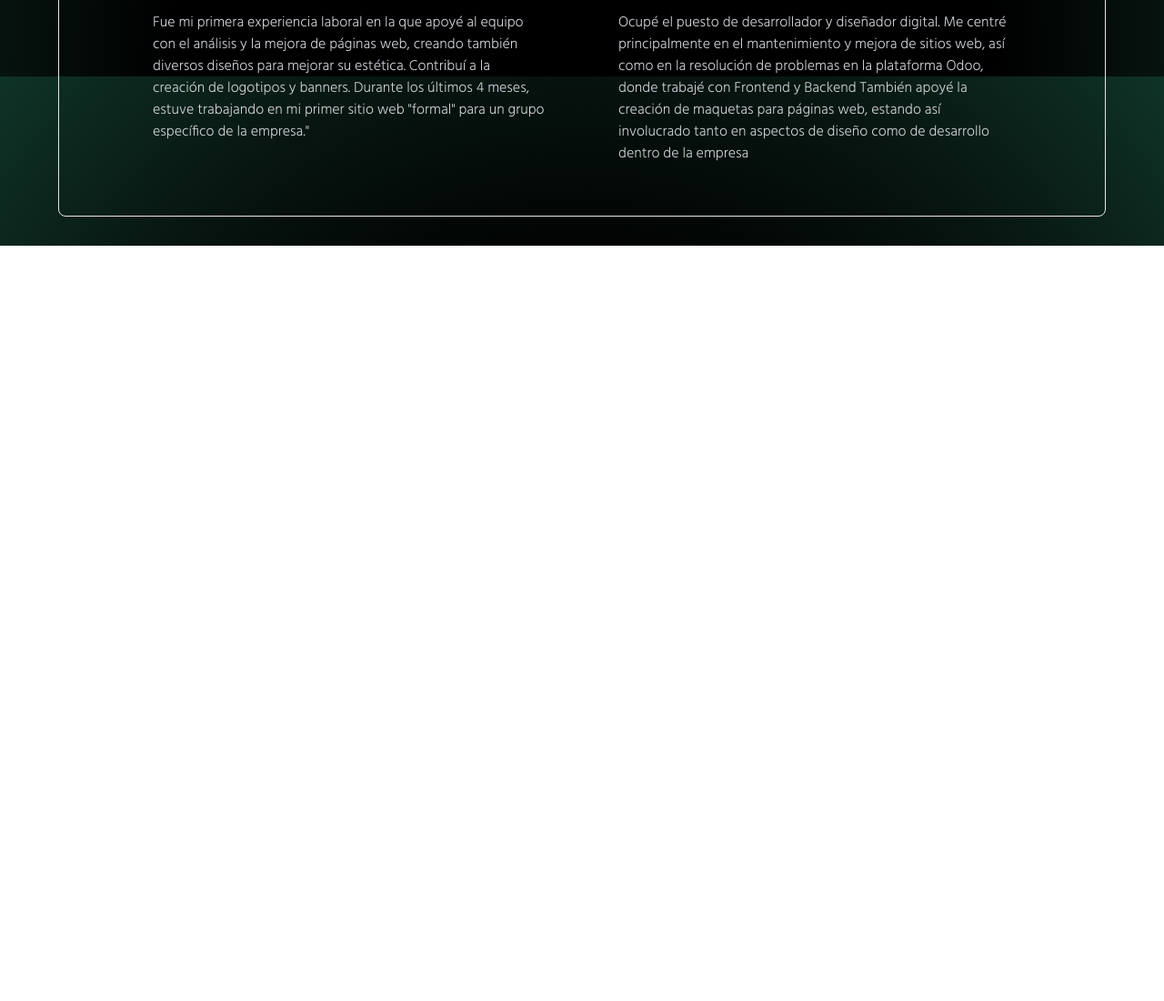
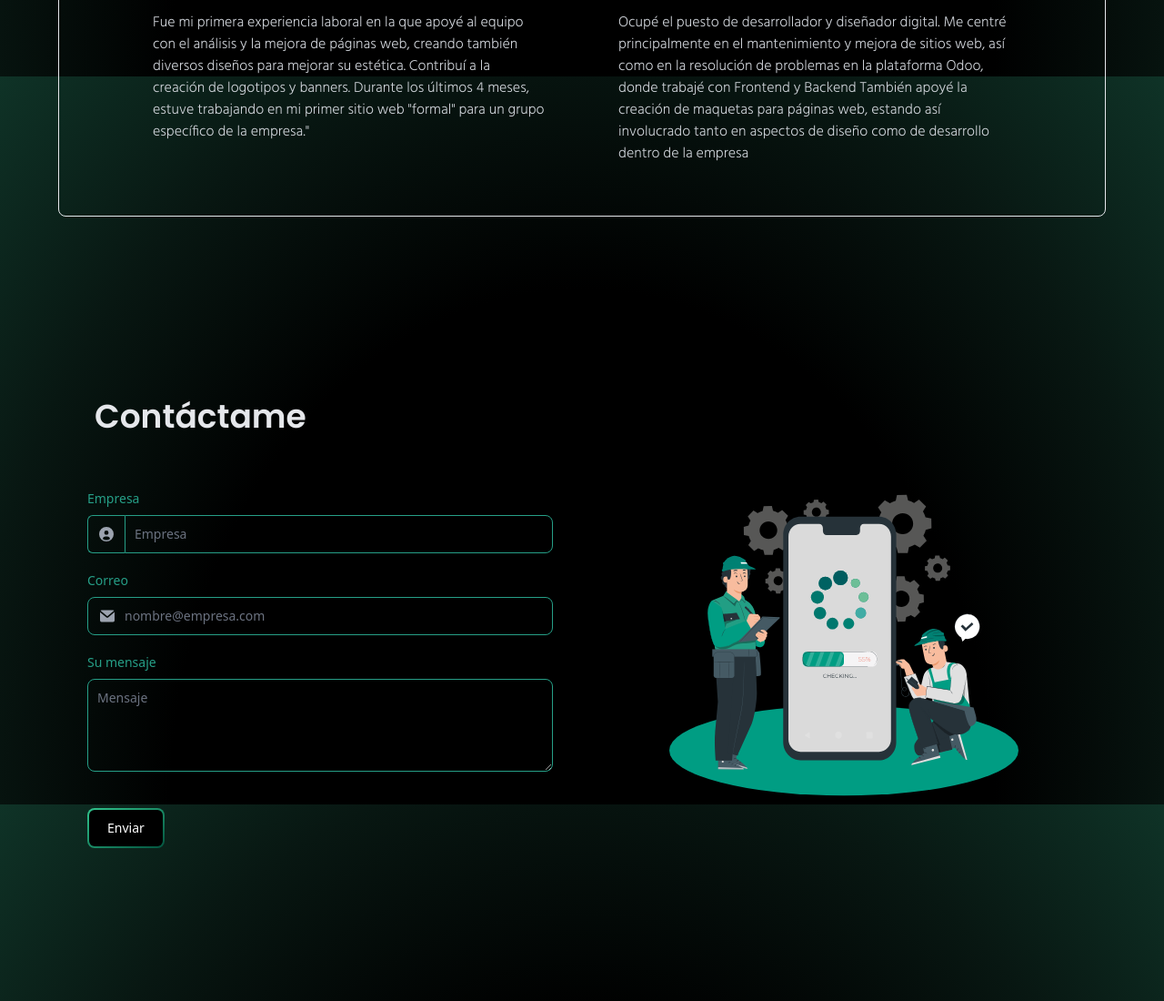
Before and after one commit to J0sePaBl0/PortafolioWeb, an Astro site: page / in a window 1280 px wide. Shown: the part 1516-2616 px from the top of the page at 91% size. Before the commit the page ends 1786 px from the top, so only its background shows below. Built offline with nearby package versions, Linux system fonts and the light colour scheme; Astro itself is replaced by a stand-in of ours.

Commit message:
formDesign

```diff
--- /dev/null
+++ b/src/components/Formulario.astro
@@ -0,0 +1,50 @@
+---
+
+
+
+
+---
+
+
+<div class="w-full mt-30 p-10">
+<h1 class="text-4xl text-gray-200">Contáctame</h1>
+</div>
+<div class="flex justify-center flex-row ">
+<div class="w-1/2 ">
+    <form class="max-w-30 mx-auto ml-0 pl-8 pr-8 pt-5" id="contact-form">
+        <label for="website-admin" class="block mb-2 text-sm font-medium text-verdeagua dark:text-white">Empresa</label>
+        <div class="flex mb-5 w-full">
+            <span class="inline-flex items-center px-3 text-sm text-gray-900 bg-transparent border border-e-0 border-verdeagua rounded-s-md dark:bg-gray-600 dark:text-gray-400 dark:border-gray-600">
+                <svg class="w-4 h-4 text-gray-400 dark:text-gray-400" aria-hidden="true" xmlns="http://www.w3.org/2000/svg" fill="currentColor" viewBox="0 0 20 20">
+                    <path d="M10 0a10 10 0 1 0 10 10A10.011 10.011 0 0 0 10 0Zm0 5a3 3 0 1 1 0 6 3 3 0 0 1 0-6Zm0 13a8.949 8.949 0 0 1-4.951-1.488A3.987 3.987 0 0 1 9 13h2a3.987 3.987 0 0 1 3.951 3.512A8.949 8.949 0 0 1 10 18Z"/>
+                </svg>
+            </span>
+            <input type="text" id="empresa" name="empresa" class="rounded-none rounded-e-lg bg-transparent border-verdeagua text-gray-200 focus:ring-blue-500 focus:border-blue-500 block flex-1 min-w-0 w-full text-sm p-2.5  dark:bg-gray-700 dark:border-gray-600 dark:placeholder-gray-400 dark:text-white dark:focus:ring-blue-500 dark:focus:border-blue-500" placeholder="Empresa">
+        </div>
+        <div class="mb-5">
+            <label for="email-address-icon" class="block mb-2 text-sm font-medium text-verdeagua dark:text-white">Correo</label>
+            <div class="relative">
+                <div class="absolute inset-y-0 start-0 flex items-center ps-3.5 pointer-events-none">
+                    <svg class="w-4 h-4 text-gray-400 dark:text-gray-500" aria-hidden="true" xmlns="http://www.w3.org/2000/svg" fill="currentColor" viewBox="0 0 20 16">
+                        <path d="m10.036 8.278 9.258-7.79A1.979 1.979 0 0 0 18 0H2A1.987 1.987 0 0 0 .641.541l9.395 7.737Z"/>
+                        <path d="M11.241 9.817c-.36.275-.801.425-1.255.427-.428 0-.845-.138-1.187-.395L0 2.6V14a2 2 0 0 0 2 2h16a2 2 0 0 0 2-2V2.5l-8.759 7.317Z"/>
+                    </svg>
+                </div>
+                <input type="email" id="correo" name="correo" class="bg-transparent border border-verdeagua text-gray-300 text-sm rounded-lg focus:ring-blue-500 focus:border-blue-500 block w-full ps-10 p-2.5  dark:bg-gray-700 dark:border-gray-600 dark:placeholder-gray-400 dark:text-white dark:focus:ring-blue-800 dark:focus:border-blue-500" placeholder="nombre@empresa.com">
+            </div>
+        </div>
+        <div>
+            <label for="message" class="block mb-2 text-sm font-medium text-verdeagua dark:text-white">Su mensaje</label>
+            <textarea id="mensaje" name="mensaje" rows="4" class="block p-2.5 w-full text-sm text-gray-300 bg-transparent rounded-lg border border-verdeagua focus:ring-blue-500 focus:border-blue-500 dark:bg-gray-700 dark:border-gray-600 dark:placeholder-gray-400 dark:text-white dark:focus:ring-blue-500 dark:focus:border-blue-500" placeholder="Mensaje"></textarea>
+        </div>
+        <button type="submit" class="relative inline-flex items-center justify-center p-0.5 mb-2 me-2 mt-10 overflow-hidden text-sm font-medium text-white rounded-lg group bg-gradient-to-br from-green-400 to-green-800 group-hover:from-green-400 group-hover:to-blue-600 hover:text-white dark:text-white focus:ring-4 focus:outline-none focus:ring-green-200 dark:focus:ring-green-800">
+            <span class="relative px-5 py-2.5 transition-all ease-in duration-75 bg-black dark:bg-gray-900 rounded-md group-hover:bg-opacity-0">
+                Enviar
+            </span>
+        </button>
+    </form>
+</div>
+    <div class="w-1/2 h-  pb-10 flex justify-center static ">
+            <img class="w-96" src="DiseñoContacto.svg" alt="">
+    </div>
+</div>
--- a/src/pages/index.astro
+++ b/src/pages/index.astro
@@ -3,6 +3,7 @@ import Layout from '../layouts/Layout.astro';
 import SeccionPrincipal from '../components/SeccionPrincipal.astro';
 import SobreMi from '../components/SobreMi.astro';
 import Experiencia from '../components/Experiencia.astro';
+import Formulario from '../components/Formulario.astro';
 ---
 
 <Layout title="Mi portafolio :}">
@@ -14,6 +15,9 @@ import Experiencia from '../components/Experiencia.astro';
 	</div>
 	<div class="max-w-6xl flex justify-center flex-col">
 	<Experiencia></Experiencia>
+	</div>
+	<div class="max-w-6xl mt-32 mb-40 max-h-4xl">
+	<Formulario></Formulario>
 	</div>
 	</main>
 	</Layout>
```
Also changed, not shown: public/DiseñoContacto.svg (added).
